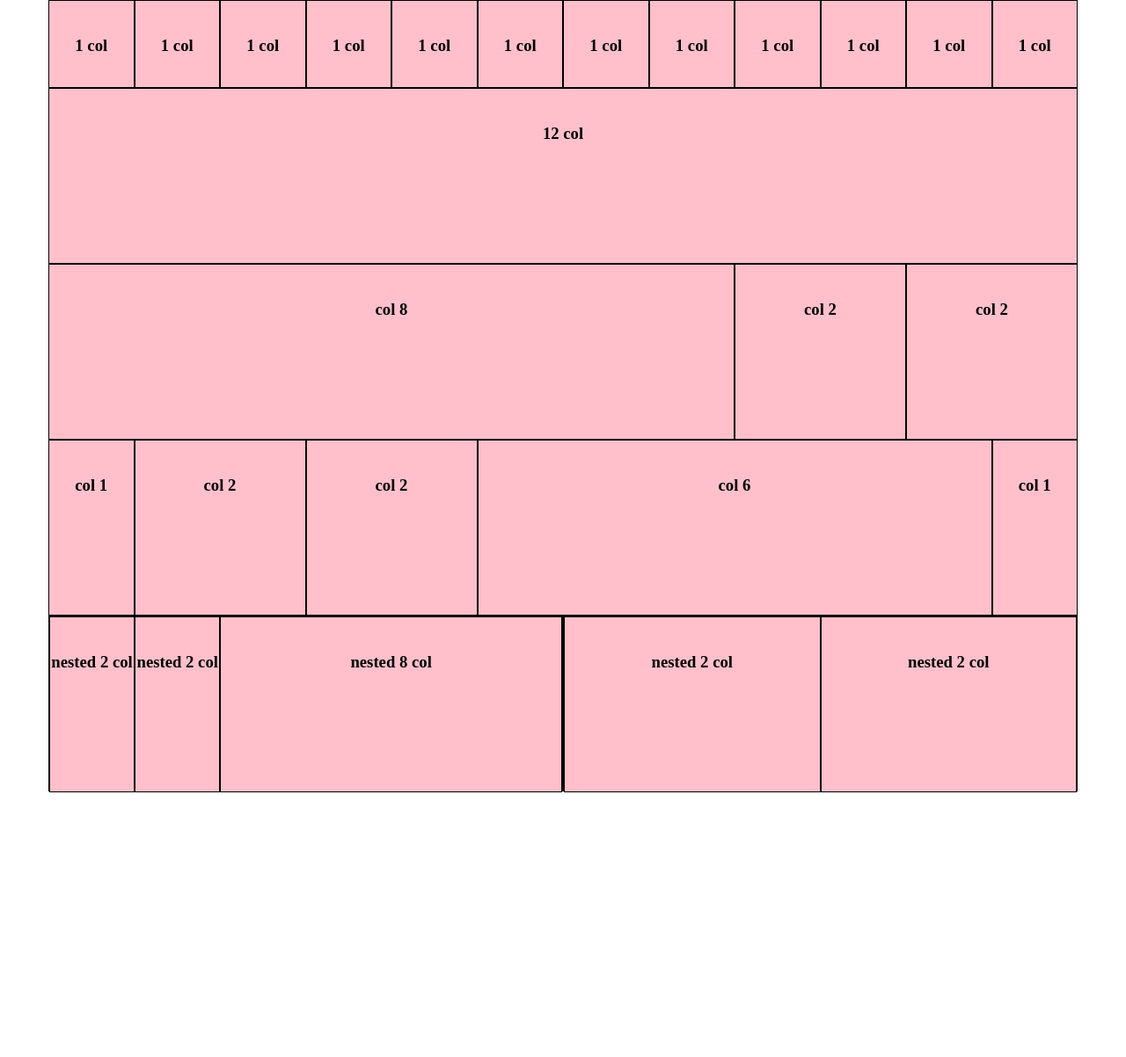
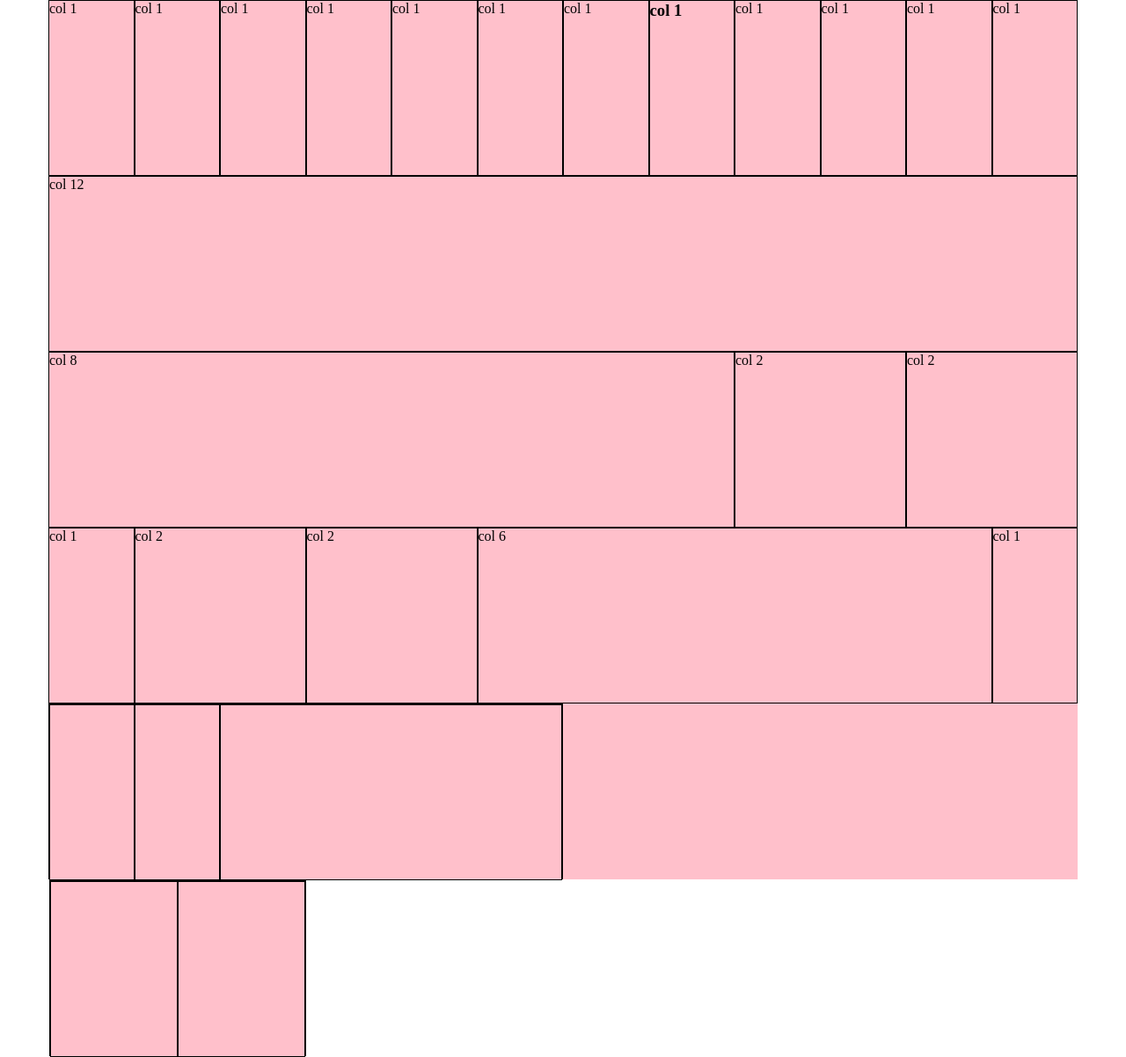
Before and after one commit to AndreaPirre/html-css-12bool, a plain HTML site: page index.html in a window 1280 px wide. Shown: the whole page at 88% size. Before the commit the page ends 901 px from the top, so only its background shows below. Drawn offline with Linux system fonts and the light colour scheme.

Commit message:
Esercizio ripreso

```diff
--- a/css/style.css
+++ b/css/style.css
@@ -4,28 +4,11 @@
     box-sizing: border-box;
 }
 
-/* [class*="col-"] {
+[class*="col-"] {
     border: 1px solid #000;
-    height: 100px;
-} */
-
-.colonna1, .colonna2 {
-    height: 100px;
-    border: 1px solid #000;
-    text-align: center;
-    background-color: pink;
-}
-
-.colonna2 {
     height: 200px;
 }
 
-.row {
-    width: 100%;
-    /* height: 100px; */
+.container {
+    background-color: pink;
 }
-
-h3 {
-    margin-top: 40px;
-
-}
--- a/index.html
+++ b/index.html
@@ -11,82 +11,77 @@
         <header>
 
             <div class="container">
-                <div class="row">
+
 
                             <div class="col-1">
-                                <div class="colonna1">
-                                    <h3>1 col</h3>
-                                </div>
+
+                                    <span>col 1</span>
+
                             </div>
                             <div class="col-1">
-                                <div class="colonna1">
-                                    <h3>1 col</h3>
-                                </div>
+
+                                    <span>col 1</span>
+
                             </div>
                             <div class="col-1">
-                                <div class="colonna1">
-                                    <h3>1 col</h3>
-                                </div>
+
+                                    <span>col 1</span>
+
                             </div>
                             <div class="col-1">
-                                <div class="colonna1">
-                                    <h3>1 col</h3>
-                                </div>
+
+                                    <span>col 1</span>
+
                             </div>
                             <div class="col-1">
-                                <div class="colonna1">
-                                    <h3>1 col</h3>
-                                </div>
+
+                                    <span>col 1</span>
+
                             </div>
                             <div class="col-1">
-                                <div class="colonna1">
-                                    <h3>1 col</h3>
-                                </div>
+
+                                    <span>col 1</span>
+
                             </div>
                             <div class="col-1">
-                                <div class="colonna1">
-                                    <h3>1 col</h3>
-                                </div>
+
+                                    <span>col 1</span>
+
                             </div>
                             <div class="col-1">
-                                <div class="colonna1">
-                                    <h3>1 col</h3>
-                                </div>
+
+                                    <h3>col 1</h3>
+
                             </div>
                             <div class="col-1">
-                                <div class="colonna1">
-                                    <h3>1 col</h3>
-                                </div>
+
+                                    <span>col 1</span>
+
                             </div>
                             <div class="col-1">
-                                <div class="colonna1">
-                                    <h3>1 col</h3>
-                                </div>
+
+                                    <span>col 1</span>
+
                             </div>
                             <div class="col-1">
-                                <div class="colonna1">
-                                    <h3>1 col</h3>
-                                </div>
+
+                                    <span>col 1</span>
+
                             </div>
                             <div class="col-1">
-                                <div class="colonna1">
-                                    <h3>1 col</h3>
-                                </div>
+
+                                    <span>col 1</span>
+
                             </div>
                 </div>
             </div>
 
             <div class="container">
-                <div class="row">
 
                 <div class="col-12">
-                        <div class="colonna2">
 
-                            <h3>12 col</h3>
+                    <span>col 12</span>
 
-                        </div>
-
-                    </div>
                 </div>
             </div>
 
@@ -94,155 +89,68 @@
 
         <main>
             <div class="container">
-                <div class="row">
+
 
                     <div class="col-8">
-                        <div class="colonna2">
-                            <h3>col 8</h3>
-                        </div>
+
+                            <span>col 8</span>
+
 
                     </div>
 
                     <div class="col-2">
-                        <div class="colonna2">
-                            <h3>col 2</h3>
-                        </div>
+
+                            <span>col 2</span>
+
 
                     </div>
 
 
                     <div class="col-2">
-                        <div class="colonna2">
-                            <h3>col 2</h3>
-                        </div>
 
-
-                    </div>
-                </div>
-            </div>
-
-            <div class="container">
-                <div class="row">
-
-                </div>
-
-                    <div class="col-1">
-                        <div class="colonna2">
-                            <h3>col 1</h3>
-                        </div>
-
-                    </div>
-
-                    <div class="col-2">
-                        <div class="colonna2">
-                            <h3>col 2</h3>
-                        </div>
-
-                    </div>
-
-                    <div class="col-2">
-                        <div class="colonna2">
-                            <h3>col 2</h3>
-                        </div>
-
-
-                    </div>
-
-                    <div class="col-6">
-                        <div class="colonna2">
-                            <h3>col 6</h3>
-                        </div>
-
-
-                    </div>
-
-                    <div class="col-1">
-
-                        <div class="colonna2">
-                            <h3>col 1</h3>
-                        </div>
-
+                            <span>col 2</span>
 
                     </div>
 
             </div>
 
-        </main>
-
-        <footer>
-            <div class="container">
-                <div class="row">
-
-                        <div class="col-6">
-                            <div class="colonna2">
-
             <div class="container">
 
-                                            <div class="col-2">
-                                                <div class="colonna2">
-                                                    <h3>nested 2 col</h3>
-                                                </div>
-                                            </div>
+                <div class="col-1"><span>col 1</span></div>
+                <div class="col-2"><span>col 2</span></div>
+                <div class="col-2"><span>col 2</span></div>
+                <div class="col-6"><span>col 6</span></div>
+                <div class="col-1"><span>col 1</span></div>
 
-                                            <div class="col-2">
-                                                <div class="colonna2">
-
-                                                    <h3>nested 2 col</h3>
-
-                                                </div>
-
-                                            </div>
-
-                                            <div class="col-8">
-                                                <div class="colonna2">
-
-                                                    <h3>nested 8 col</h3>
-
-                                                </div>
-
-                                            </div>
-
-                                </div>
-                            </div>
-                            </div>
-                        </div>
-
-                        <div class="col-6">
-                            <div class="colonna2">
-                                <div class="container">
-
-                                            <div class="col-6">
-                                                <div class="colonna2">
-                                                    <h3>nested 2 col</h3>
-                                                </div>
-                                            </div>
-
-                                            <div class="col-6">
-                                                <div class="colonna2">
-
-                                                    <h3>nested 2 col</h3>
-
-                                                </div>
-
-                                            </div>
             </div>
 
 
 
+        </main>
 
-                            </div>
-                        </div>
+        <footer>
 
+            <div class="container">
 
+                <div class="col-6">
+                <!-- riga innestata -->
+                <div class="container">
 
-
-
-
-
+                    <div class="col-2"></div>
+                    <div class="col-2"></div>
+                    <div class="col-8"></div>
 
 
                 </div>
+                <div class="col-6">
+                    <!-- riga innestata -->
+                    <div class="container">
+
+                        <div class="col-6"></div>
+                        <div class="col-6"></div>
+
                 </div>
+                <!-- riga innestata -->
 
         </footer>
 
```
Lines whose indentation alone changed are shown as unchanged.
